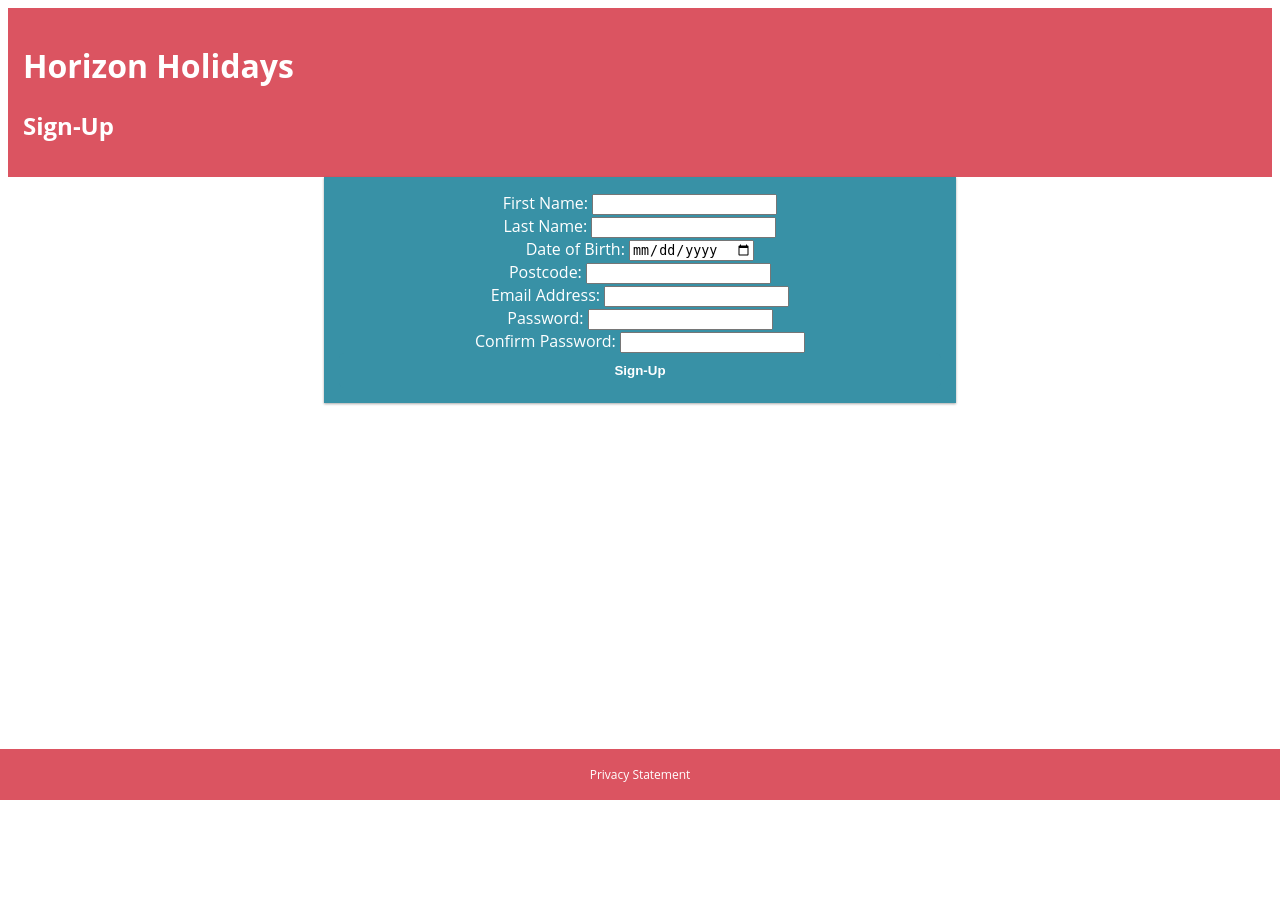
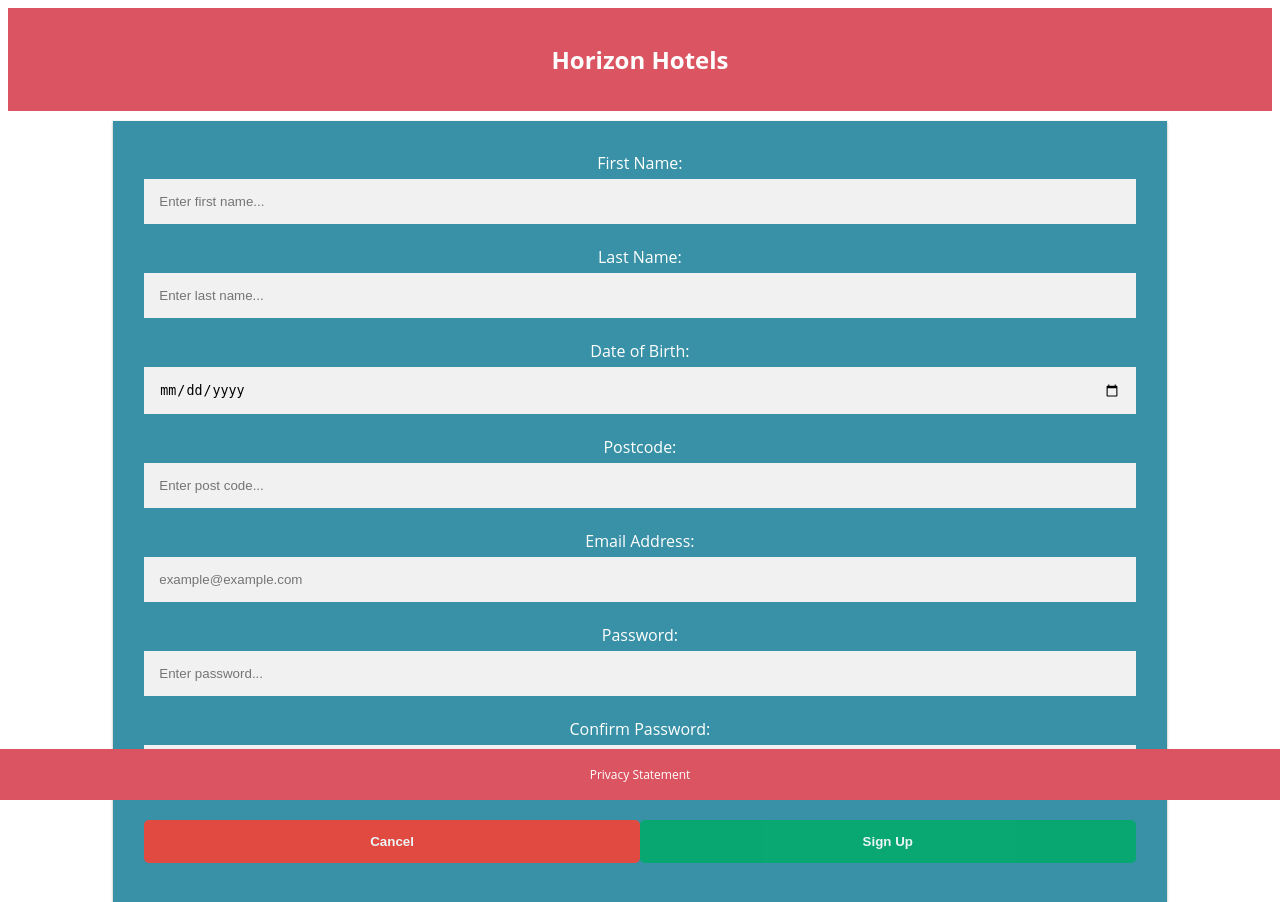
Before and after one commit to jackd0uet/HorizonHotels, a Flask app: page /account/signup/ in a window 1280 px wide. Before the commit the page ends 800 px from the top, so only its background shows below. Run offline with Flask 2, Linux system fonts and the light colour scheme.

Commit message:
Updated forms, prepared for admin features

```diff
--- a/static/styles/main.css
+++ b/static/styles/main.css
@@ -218,3 +218,62 @@
 input[type="submit"] {
   margin: 10px;
 }
+
+.form input[type=text], input[type=password], input[type=date], input[type=email]{
+  width: 100%;
+  padding: 15px;
+  margin: 5px 0 22px 0;
+  display: inline-block;
+  border: none;
+  background-color: #f1f1f1;
+}
+
+.form input[type=text]:focus, input[type=password]:focus, input[type=date]:focus, input[type=email]:focus {
+  background-color: #ddd;
+  outline: none;
+}
+
+.form hr {
+  border: 1px solid #f1f1f1;
+  margin-bottom: 25px;
+}
+
+.form button {
+  background-color: #04AA6D;
+  color: white;
+  padding: 14px 20px;
+  margin: 8px 0;
+  border: none;
+  cursor: pointer;
+  opacity: 0.9;
+}
+
+.form button:hover {
+  opacity: 1;
+}
+
+.form .cancelBtn {
+  padding: 14px;
+  background-color: #f44336;
+}
+
+.form .cancelBtn, .signUpBtn{
+  float: left;
+  width: 50%;
+}
+
+.form .container {
+  padding: 16px;
+}
+
+.form .clearfix::after {
+  content: "";
+  clear: both;
+  display: table;
+}
+
+@media screen and (max-width: 300px) {
+  .form .cancelBtn, .signUpBtn, .loginBtn {
+    width: 100%;
+  }
+}
--- a/templates/Account/Sign_up.html
+++ b/templates/Account/Sign_up.html
@@ -1,48 +1,87 @@
-<!DOCTYPE html>
-<html lang="en">
-  <head>
-    <title>Horizon Holidays - Sign-Up</title>
-    <meta name="viewport" content="width=device-width, initial-scale=1.0" />
-    <link rel="stylesheet" type='text/css' href="{{ url_for('static', filename='styles/main.css') }}" />
-  </head>
+{% extends 'base.html' %} {% block header %} {% endblock %} {% block title %}
+Sign up {% endblock %} {% block content %}
 
-  <body>
-    <div class="header">
-      <a href="{{ url_for('index') }}"><h1>Horizon Holidays</h1></a>
-      <h2>Sign-Up</h2>
+<div class="row centre"></div>
+<div class="col-1 col-s-1"></div>
+
+<div class="col-10 col-s-10 aside">
+  <form class="form" id="signup" action="/sign-up/" method="POST">
+    <div class="container">
+      <label for="fname">First Name: </label>
+      <input
+        type="text"
+        name="fname"
+        id="fname"
+        class="form"
+        placeholder="Enter first name..."
+      />
+      <br />
+
+      <label for="lname">Last Name: </label>
+      <input
+        type="text"
+        name="lname"
+        id="lname"
+        class="form"
+        placeholder="Enter last name..."
+      />
+      <br />
+
+      <label for="dob">Date of Birth: </label>
+      <input
+        type="date"
+        name="dob"
+        id="dob"
+        class="form"
+        placeholder="01/01/2000"
+      />
+      <br />
+
+      <label for="postcode">Postcode: </label>
+      <input
+        type="text"
+        name="postcode"
+        id="postcode"
+        class="form"
+        placeholder="Enter post code..."
+      />
+      <br />
+
+      <label for="email">Email Address: </label>
+      <input
+        type="email"
+        name="email"
+        id="email"
+        class="form"
+        placeholder="example@example.com"
+      />
+      <br />
+
+      <label for="password">Password: </label>
+      <input
+        type="password"
+        name="password"
+        id="password"
+        class="form"
+        placeholder="Enter password..."
+      />
+      <br />
+
+      <label for="confpassword">Confirm Password: </label>
+      <input
+        type="password"
+        name="confpassword"
+        id="confpassword"
+        class="form"
+        placeholder="Confirm password..."
+      />
+      <br />
+      <div class="clearfix">
+        <button type="button" onclick="window.location.href='{{ url_for('index') }}';" class="cancelBtn">Cancel</button>
+        <button form="signup" class="signUpBtn" value="submit">Sign Up</button>
+      </div>
     </div>
-
-    <div class="col-3"></div>
-
-    <div class="col-6 aside">
-      <form class="signup" id="signup" action="/sign-up/" method="POST">
-        <label for="fname">First Name: </label>
-        <input type="text" name="fname" id="fname" class="signup">
-        <br />
-        <label for="lname">Last Name: </label>
-        <input type="text" name="lname" id="lname" class="signup">
-        <br />
-        <label for="dob">Date of Birth: </label>
-        <input type="date" name="dob" id="dob" class="signup">
-        <br />
-        <label for="postcode">Postcode: </label>
-        <input type="text" name="postcode" id="postcode" class="postcode">
-        <br />
-        <label for="email">Email Address: </label>
-        <input type="email" name="email" id="email" class="signup" />
-        <br />
-        <label for="password">Password: </label>
-        <input type="password" name="password" id="password" class="signup" />
-        <br />
-        <label for="confpassword">Confirm Password: </label>
-        <input type="confpassword" name="confpassword" id="confpassword" class="signup" />
-        <br />
-        <button form="signup" value="submit">Sign-Up</button>
-      </form>
-    </div>
-    <div class="col-3"></div>
-    <div class="footer">
-      <a href="{{ url_for('privacy') }}">Privacy Statement</a>
-    </div>
-  </body>
-</html>
+  </form>
+</div>
+<div class="col-1 col-s-1"></div>
+{% endblock %}
```
Also changed, not shown: templates/Account/Log_in.html (+25 -25 lines), .cspell/custom-dictionary-workspace.txt (added).
